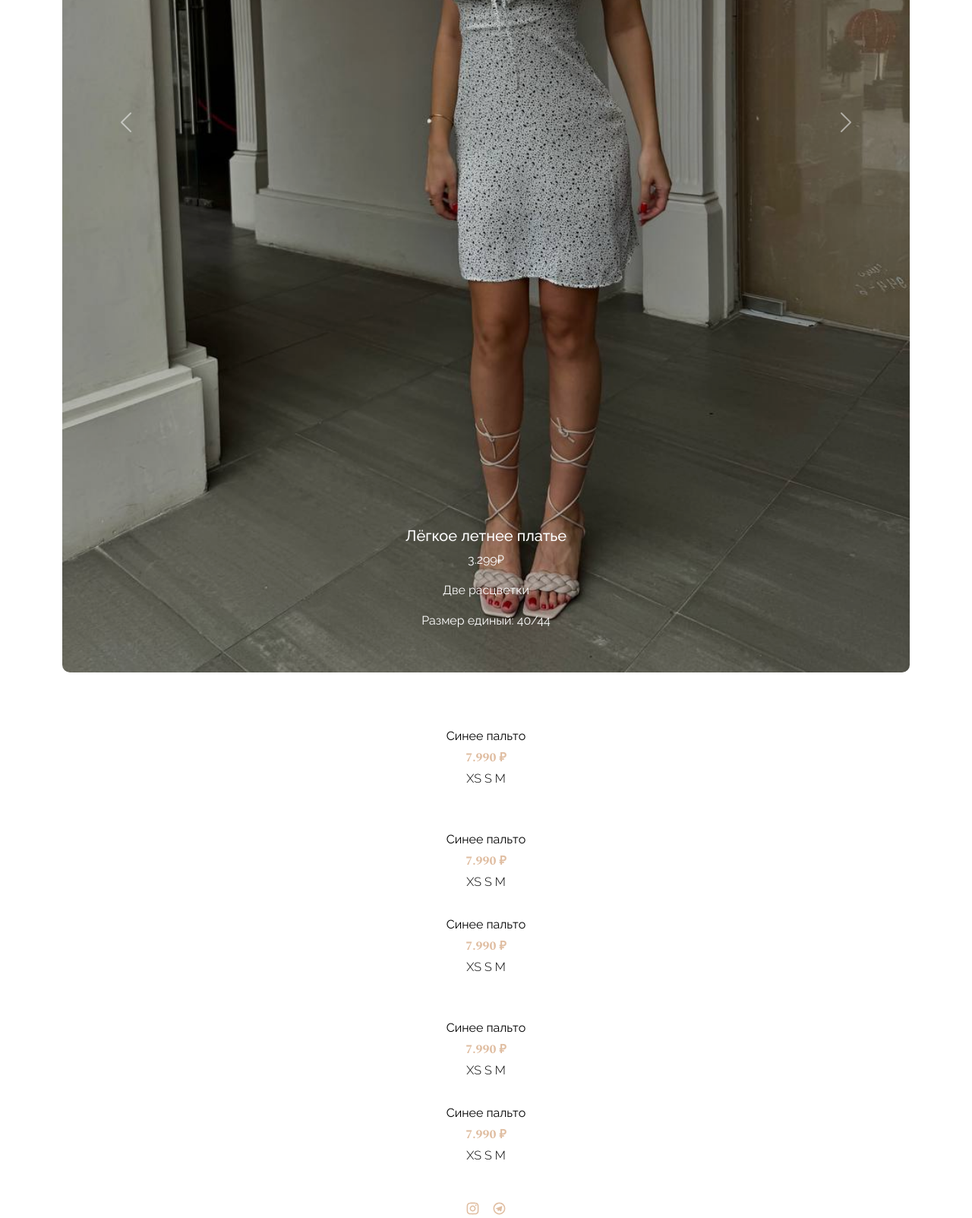
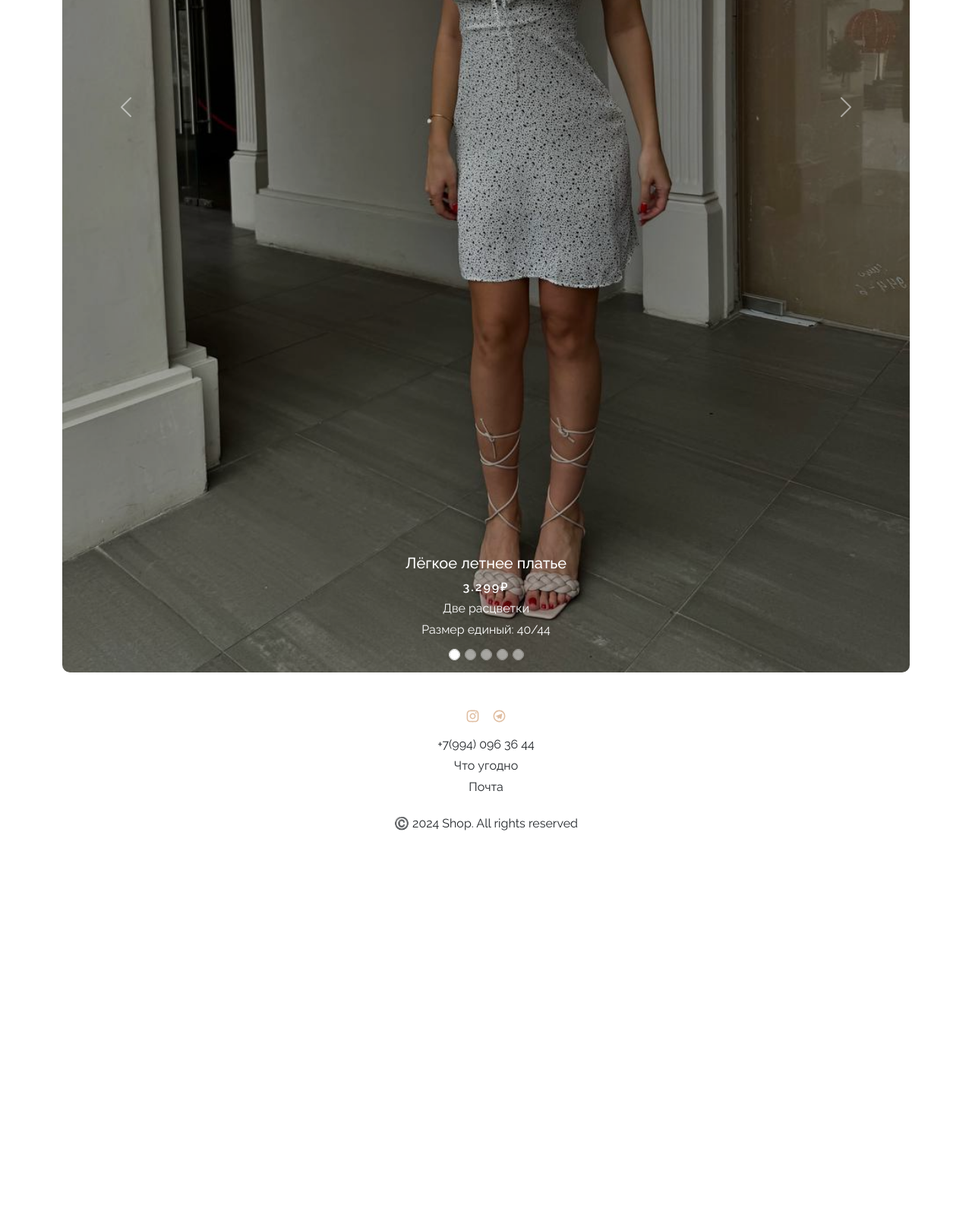
Before and after one commit to Oldsmob1le/appShop, a plain HTML site: page catalog.html in a window 1280 px wide. Shown: the part 800-2403 px from the top of the page at 76% size. After the commit the page ends 1904 px from the top, so only its background shows below. Drawn offline with nearby package versions, Linux system fonts and the light colour scheme.

Commit message:
8 commit

```diff
--- a/catalog.html
+++ b/catalog.html
@@ -82,138 +82,59 @@
         </ul>
       </div>
 
-      <div class="row">
-        <div class="col-12">
-          <div id="carouselExampleIndicators" class="carousel slide">
+        <div id="carouselExampleCaptions" class="carousel mb-5 slide">
+          <div class="carousel-indicators">
+            <button type="button" data-bs-target="#carouselExampleCaptions" data-bs-slide-to="0" class="active" aria-current="true" aria-label="Slide 1"></button>
+            <button type="button" data-bs-target="#carouselExampleCaptions" data-bs-slide-to="1" aria-label="Slide 2"></button>
+            <button type="button" data-bs-target="#carouselExampleCaptions" data-bs-slide-to="2" aria-label="Slide 3"></button>
+            <button type="button" data-bs-target="#carouselExampleCaptions" data-bs-slide-to="3" aria-label="Slide 4"></button>
+            <button type="button" data-bs-target="#carouselExampleCaptions" data-bs-slide-to="4" aria-label="Slide 5"></button>
+          </div>
           <div class="carousel-inner">
-              <div class="carousel-item item-edit active">
-                <img src="image/catalog/photo_5226795549796196570_y.jpg" class="d-block w-100" alt="..." />
+            <div class="carousel-item item-edit active" data-bs-interval="10000">
+              <a href="card.html">
+              <img src="image/catalog/photo_5226795549796196570_y.jpg" class="d-block w-100" alt="...">
+            </a>
               <div class="carousel-caption">
                 <h5>Лёгкое летнее платье</h5>
-                  <p>3.299₽</p>
+                <p class="price-catalog">3.299₽</p>
                 <p>Две расцветки</p>
                 <p>Размер единый: 40/44</p>
               </div>
             </div>
             <div class="carousel-item item-edit">
-                <img src="image/catalog/photo_5226795549796196569_y.jpg" class="d-block w-100" alt="..." />
-                <div class="carousel-caption">
-                  <h5>Лёгкое летнее платье</h5>
-                  <p>3.299₽</p>
-                  <p>Две расцветки</p>
-                  <p>Размер единый: 40/44</p>
+              <a href="card.html">
+              <img src="image/catalog/photo_5226795549796196571_y.jpg" class="d-block w-100" alt="...">
+            </a>
+            </div>
+            <div class="carousel-item item-edit">
+              <a href="card.html">
+              <img src="image/catalog/photo_5226795549796196572_y.jpg" class="d-block w-100" alt="...">
+            </a>
+            </div>
+            <div class="carousel-item item-edit">
+              <a href="card.html">
+              <img src="image/catalog/photo_5226795549796196568_y.jpg" class="d-block w-100" alt="...">
+            </a>
+            </div>
+            <div class="carousel-item item-edit">
+              <a href="card.html">
+              <img src="image/catalog/photo_5226795549796196569_y.jpg" class="d-block w-100" alt="...">
+            </a>
             </div>
           </div>
-              <div class="carousel-item item-edit">
-                <img src="image/catalog/photo_5226795549796196568_y.jpg" class="d-block w-100" alt="..." />
-                <div class="carousel-caption">
-                  <h5>Лёгкое летнее платье</h5>
-                  <p>3.299₽</p>
-                  <p>Две расцветки</p>
-                  <p>Размер единый: 40/44</p>
-                </div>
-              </div>
-              <div class="carousel-item item-edit">
-                <img src="image/catalog/photo_5226795549796196571_y.jpg" class="d-block w-100" alt="..." />
-                <div class="carousel-caption">
-                  <h5>Лёгкое летнее платье</h5>
-                  <p>3.299₽</p>
-                  <p>Две расцветки</p>
-                  <p>Размер единый: 40/44</p>
-                </div>
-              </div>
-              <div class="carousel-item item-edit">
-                <img src="image/catalog/photo_5226795549796196572_y.jpg" class="d-block w-100" alt="..." />
-                <div class="carousel-caption">
-                  <h5>Лёгкое летнее платье</h5>
-                  <p>3.299₽</p>
-                  <p>Две расцветки</p>
-                  <p>Размер единый: 40/44</p>
-                </div>
-              </div>
-            </div>
-            <button
-              class="carousel-control-prev"
-              type="button"
-              data-bs-target="#carouselExampleIndicators"
-              data-bs-slide="prev"
-            >
-              <span
-                class="carousel-control-prev-icon"
-                aria-hidden="true"
-              ></span>
+          <button class="carousel-control-prev" type="button" data-bs-target="#carouselExampleCaptions" data-bs-slide="prev">
+            <span class="carousel-control-prev-icon" aria-hidden="true"></span>
             <span class="visually-hidden">Предыдущий</span>
           </button>
-            <button
-              class="carousel-control-next"
-              type="button"
-              data-bs-target="#carouselExampleIndicators"
-              data-bs-slide="next"
-            >
-              <span
-                class="carousel-control-next-icon"
-                aria-hidden="true"
-              ></span>
+          <button class="carousel-control-next" type="button" data-bs-target="#carouselExampleCaptions" data-bs-slide="next">
+            <span class="carousel-control-next-icon" aria-hidden="true"></span>
             <span class="visually-hidden">Следующий</span>
           </button>
         </div>
-        </div>
-        <div class="col-12">
-          <div class="product d-flex flex-column text-center">
-            <a href="card.html">
-              <img class="rounded-3" src="image/YA2.png" alt="" />
-              <p class="text-center mt-2">Синее пальто</p>
-              <p class="mt-1 bold">7.990 ₽</p>
-              <p class="mt-1 size">XS S M</p>
-            </a>
-          </div>
-        </div>
-      </div>
-      <div class="row mt-4">
-        <div class="col-12">
-          <div class="product d-flex flex-column text-center">
-            <a href="card.html">
-              <img class="rounded-3" src="image/YA2.png" alt="" />
-              <p class="text-center mt-2">Синее пальто</p>
-              <p class="mt-1 bold">7.990 ₽</p>
-              <p class="mt-1 size">XS S M</p>
-            </a>
-          </div>
-        </div>
-        <div class="col-12">
-          <div class="product d-flex flex-column text-center">
-            <a href="card.html">
-              <img class="rounded-3" src="image/YA2.png" alt="" />
-              <p class="text-center mt-2">Синее пальто</p>
-              <p class="mt-1 bold">7.990 ₽</p>
-              <p class="mt-1 size">XS S M</p>
-            </a>
-          </div>
-        </div>
-      </div>
-      <div class="row mt-4">
-        <div class="col-12">
-          <div class="product d-flex flex-column text-center">
-            <a href="card.html">
-              <img class="rounded-3" src="image/YA2.png" alt="" />
-              <p class="text-center mt-2">Синее пальто</p>
-              <p class="mt-1 bold">7.990 ₽</p>
-              <p class="mt-1 size">XS S M</p>
-            </a>
-          </div>
-        </div>
-        <div class="col-12">
-          <div class="product d-flex flex-column text-center">
-            <a href="card.html">
-              <img class="rounded-3" src="image/YA2.png" alt="" />
-              <p class="text-center mt-2">Синее пальто</p>
-              <p class="mt-1 bold">7.990 ₽</p>
-              <p class="mt-1 size">XS S M</p>
-            </a>
-          </div>
-        </div>
-      </div>
-    </div>
+
+
+
 
     <footer class="container mt-5" id="footer">
       <div class="social d-flex justify-content-center gap-3 mb-3">
@@ -239,6 +160,5 @@
       integrity="sha384-Atwg2Pkwv9vp0ygtn1JAojH0nYbwNJLPhwyoVbhoPwBhjQPR5VtM2+xf0Uwh9KtT"
       crossorigin="anonymous"
     ></script>
-    <script src="https://unpkg.com/flickity@2/dist/flickity.pkgd.min.js"></script>
   </body>
 </html>
--- a/style/main.css
+++ b/style/main.css
@@ -133,11 +133,17 @@
 
 .item-edit img {
     border-radius: 10px;
-    filter: brightness(90%)
+    filter: brightness(80%)
 }
 
-.item-edit {
-    margin-bottom: 40px;
+.carousel-caption p {
+    margin-bottom: 4px;
+}
+
+.price-catalog {
+    font-weight: 600;
+    letter-spacing: 2px;
+    text-transform: uppercase;
 }
 
 .btn-secondary {
@@ -182,6 +188,16 @@
     color: black;
 }
 
+.carousel-indicators [data-bs-target] {
+    padding: 5px;
+    border: 1px solid rgb(255, 255, 255);
+    border-radius: 100px;
+    width: 3px;
+}
+
+.button {
+    border-radius: 10px;
+}
 /* About */
 
 .payment-delivery {
```
Lines whose indentation alone changed are shown as unchanged.
